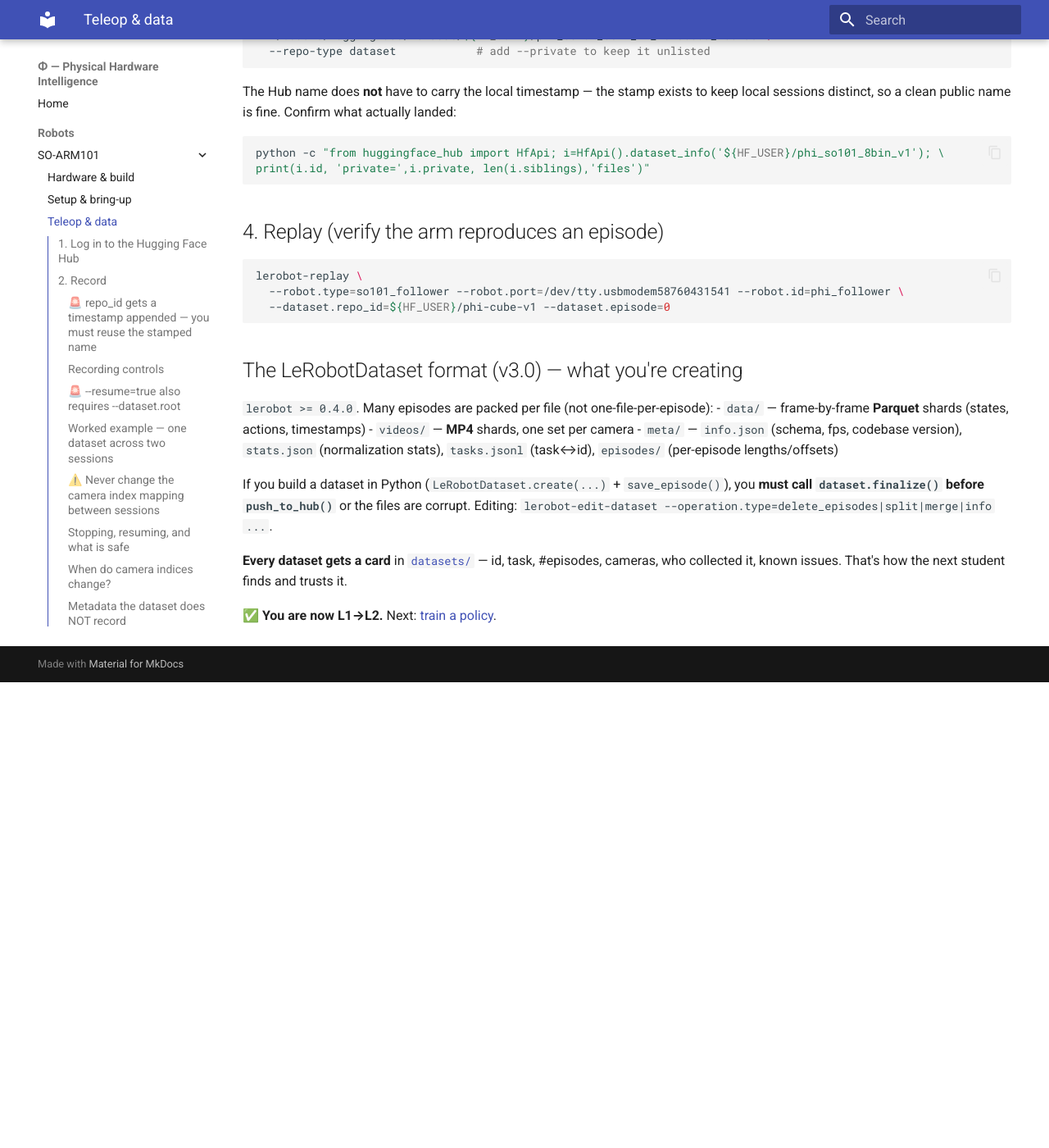
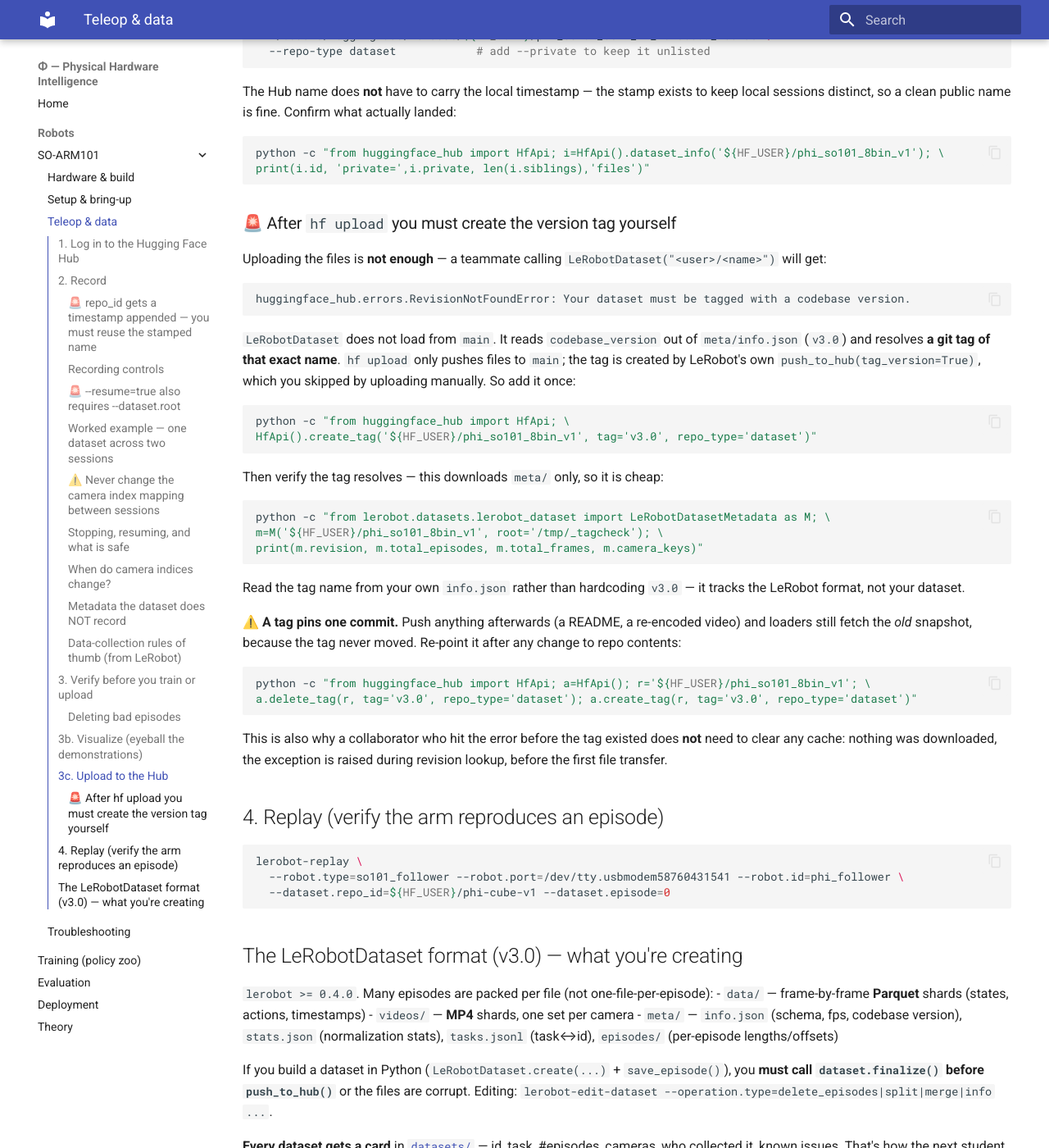
Before and after one commit to physical-hardware-intelligence/phi, an MkDocs documentation site: the page built from docs/robots/so-arm101/03-teleop-and-data.md, in a window 1280 px wide and 1400 px high, scrolled down 5612 px. Shown: the whole window at 82% size. Built offline with MkDocs 1.6.1 and Material for MkDocs 9.7.7, drawn with Linux system fonts in a browser that asks for light colours; before the commit the page ends 6444 px from its top, so only the background shows below that.

Commit message:
docs(dataset): hf upload does not create the codebase-version tag
LeRobotDataset resolves a git tag named after codebase_version in
info.json, not main. Uploading with 'hf upload' skips the tag that
push_to_hub(tag_version=True) would have made, so every loader fails
with RevisionNotFoundError before downloading anything.

Tag v3.0 created on the Hub repo and the load verified. Document the
fix, the cheap metadata-only verification, and the follow-on trap: a
tag pins one commit, so it must be re-pointed after any later push.

Co-Authored-By: Claude Opus 5 <noreply@anthropic.com>

````diff
--- a/docs/robots/so-arm101/03-teleop-and-data.md
+++ b/docs/robots/so-arm101/03-teleop-and-data.md
@@ -169,6 +169,31 @@ python -c "from huggingface_hub import HfApi; i=HfApi().dataset_info('${HF_USER}
 print(i.id, 'private=',i.private, len(i.siblings),'files')"
 ```
 
+### 🚨 After `hf upload` you must create the version tag yourself
+Uploading the files is **not enough** — a teammate calling `LeRobotDataset("<user>/<name>")` will get:
+```
+huggingface_hub.errors.RevisionNotFoundError: Your dataset must be tagged with a codebase version.
+```
+`LeRobotDataset` does not load from `main`. It reads `codebase_version` out of `meta/info.json` (`v3.0`) and resolves **a git tag of that exact name**. `hf upload` only pushes files to `main`; the tag is created by LeRobot's own `push_to_hub(tag_version=True)`, which you skipped by uploading manually. So add it once:
+```bash
+python -c "from huggingface_hub import HfApi; \
+HfApi().create_tag('${HF_USER}/phi_so101_8bin_v1', tag='v3.0', repo_type='dataset')"
+```
+Then verify the tag resolves — this downloads `meta/` only, so it is cheap:
+```bash
+python -c "from lerobot.datasets.lerobot_dataset import LeRobotDatasetMetadata as M; \
+m=M('${HF_USER}/phi_so101_8bin_v1', root='/tmp/_tagcheck'); \
+print(m.revision, m.total_episodes, m.total_frames, m.camera_keys)"
+```
+Read the tag name from your own `info.json` rather than hardcoding `v3.0` — it tracks the LeRobot format, not your dataset.
+
+⚠️ **A tag pins one commit.** Push anything afterwards (a README, a re-encoded video) and loaders still fetch the *old* snapshot, because the tag never moved. Re-point it after any change to repo contents:
+```bash
+python -c "from huggingface_hub import HfApi; a=HfApi(); r='${HF_USER}/phi_so101_8bin_v1'; \
+a.delete_tag(r, tag='v3.0', repo_type='dataset'); a.create_tag(r, tag='v3.0', repo_type='dataset')"
+```
+This is also why a collaborator who hit the error before the tag existed does **not** need to clear any cache: nothing was downloaded, the exception is raised during revision lookup, before the first file transfer.
+
 ## 4. Replay (verify the arm reproduces an episode)
 ```bash
 lerobot-replay \
````
Also changed, not shown: datasets/phi_so101_8bin_v1.md (+3 -0 lines).
